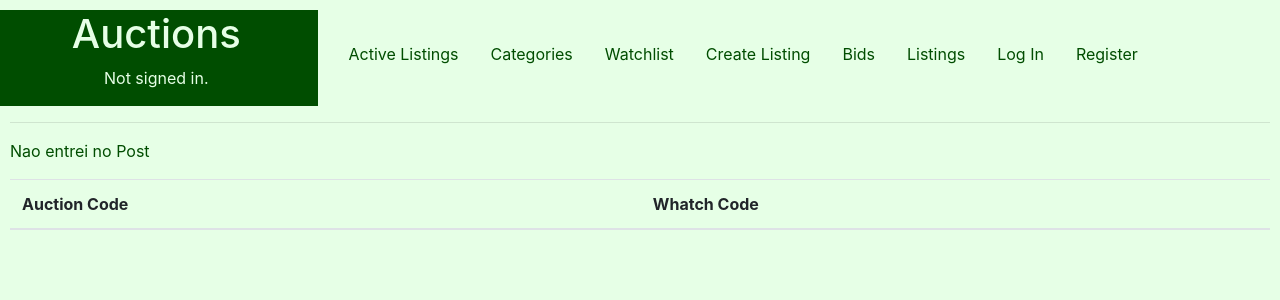
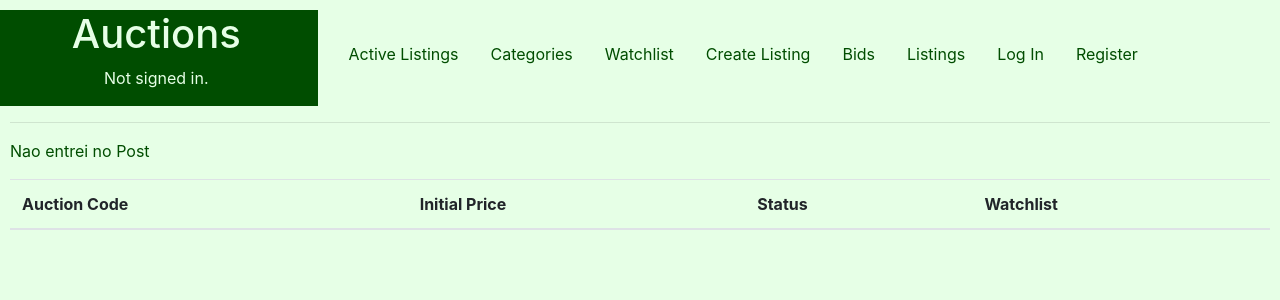
Before and after one commit to gracebcorrea/Project2---Commerce, a Django app: page /Watchlist in a window 1280 px wide. Shown: the top 300 px of the page. Run offline with Django 3.2, Linux system fonts and the light colour scheme; data comes from the database, SQL or seed files in the repository; lists and menus that the app fills with data are empty; some libraries are stand-ins or nearby versions.

Commit message:
Update WatchList.html

```diff
--- a/commerce/auctions/templates/auctions/WatchList.html
+++ b/commerce/auctions/templates/auctions/WatchList.html
@@ -21,15 +21,20 @@
 			           	<thead>
 			      	    <tr>
 				        	<th scope="col">Auction Code </th>
-      	          <th scope="col">Whatch Code </th>
+      	          <th scope="col">Initial Price </th>
+                  <th scope="col">Status </th>
+                  <th scope="col">Watchlist </th>
 					        </tr>
     			        </thead>
 
 				          {% for Whatchlist in Whatchlists %}
-                    {%if user.username == Whatchlist.user%}
+                    {%if user.username == Whatchlist.user and Whatchlist.Wflag == 1%}
 				            <tr>
-					          	<td>{{ Whatchlist.Lcode }}</td>
-						          <td>{{ Whatchlist.Wflag }}</td>
+
+					          	<td> <a  href= "#" >{{ Whatchlist.Lcode.Ltitle }}</a></td>
+                      <td>{{ Whatchlist.Lcode.Lprice }}</td>
+                      <td>{{ Whatchlist.Lcode.Lstatus }}</td>
+                      <td>{{ Whatchlist.Wflag}}</td>
 
 				            </tr>
                     {%endif%}
```
